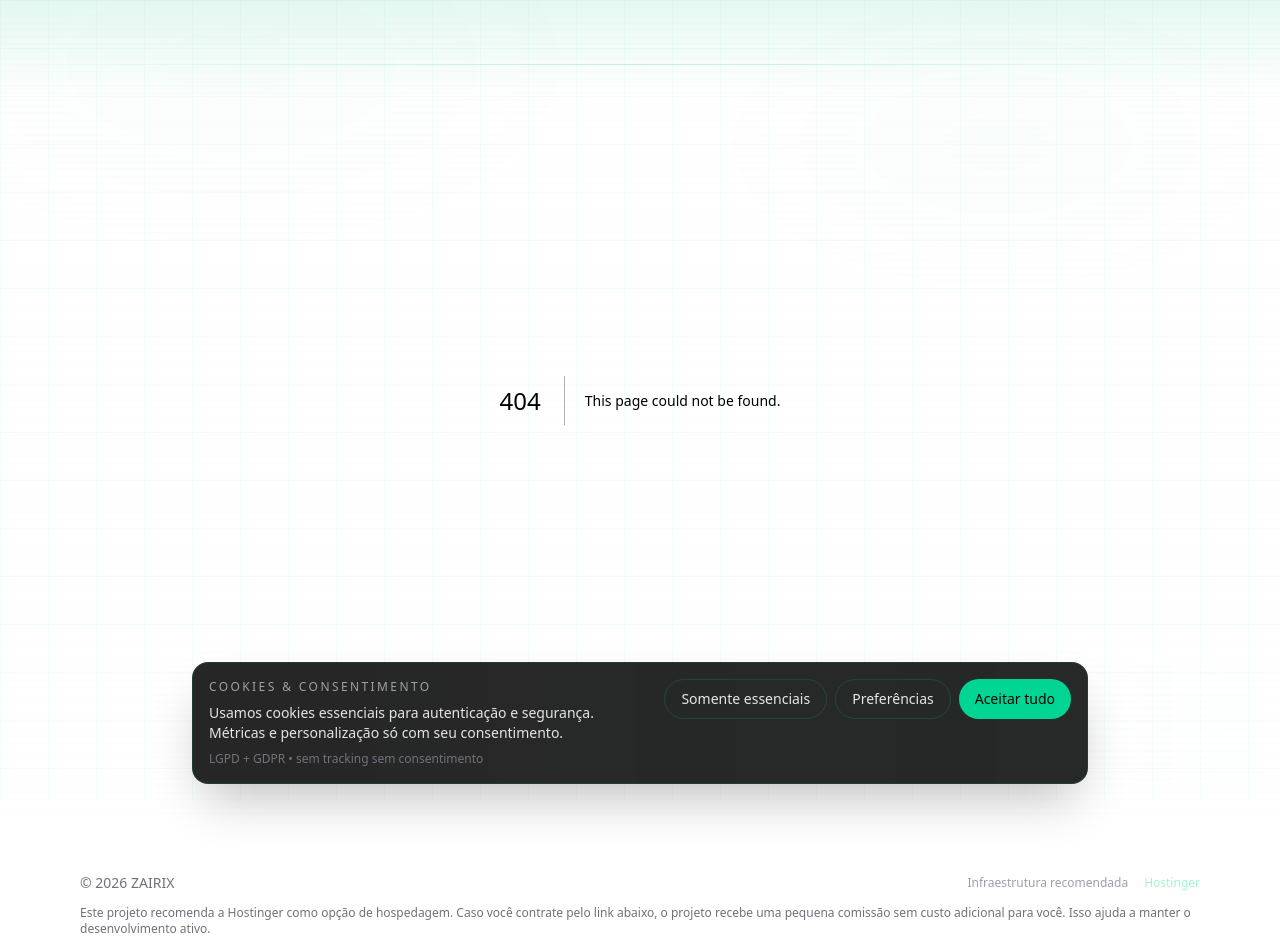
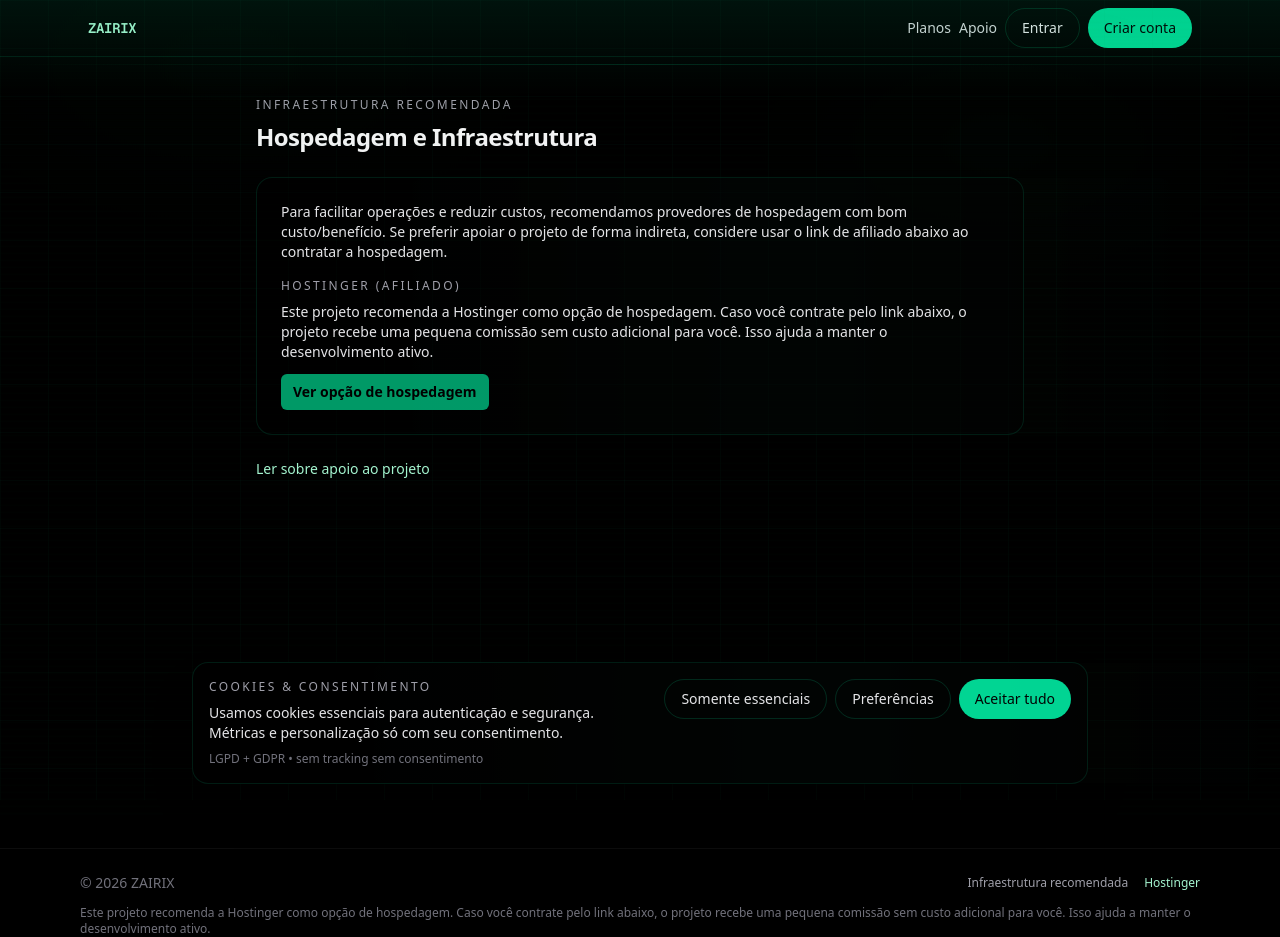
Before and after one commit to TiagoIA-UX/SignalHack, a Next.js app: page /hosting in a window 1280 px wide. Before the commit this address had no page. Built offline with nearby package versions, Linux system fonts and the light colour scheme.

Commit message:
feat(support): add /support and /hosting pages, Footer with Hostinger affiliate, centralize affiliate constant and add SUSTAINABILITY.md; update README and Privacy policy

```diff
--- /dev/null
+++ b/app/hosting/page.tsx
@@ -0,0 +1,49 @@
+import Link from "next/link";
+import { AppHeader } from "@/components/AppHeader";
+import { Container, Card } from "@/components/ui";
+import { AFFILIATE_HOSTINGER, AFFILIATE_COPY } from "@/lib/support";
+
+export default function HostingPage() {
+  return (
+    <div className="min-h-screen">
+      <AppHeader />
+      <main className="py-10">
+        <Container>
+          <div className="mx-auto max-w-3xl">
+            <div className="text-xs uppercase tracking-[0.2em] text-zinc-400">infraestrutura recomendada</div>
+            <h1 className="mt-2 text-2xl font-semibold tracking-tight">Hospedagem e Infraestrutura</h1>
+
+            <Card className="mt-6 p-6">
+              <div className="space-y-4 text-sm text-zinc-200">
+                <p>
+                  Para facilitar operações e reduzir custos, recomendamos provedores de hospedagem com bom custo/benefício.
+                  Se preferir apoiar o projeto de forma indireta, considere usar o link de afiliado abaixo ao contratar a
+                  hospedagem.
+                </p>
+
+                <div>
+                  <div className="text-xs uppercase tracking-[0.2em] text-zinc-400">Hostinger (afiliado)</div>
+                  <p className="mt-2 text-sm text-zinc-200">{AFFILIATE_COPY}</p>
+                  <Link
+                    href={AFFILIATE_HOSTINGER}
+                    className="inline-block mt-3 rounded-md bg-emerald-600 px-3 py-2 text-sm font-semibold text-black hover:bg-emerald-500"
+                    target="_blank"
+                    rel="noopener noreferrer"
+                  >
+                    Ver opção de hospedagem
+                  </Link>
+                </div>
+              </div>
+            </Card>
+
+            <div className="mt-6 text-sm text-zinc-300">
+              <Link className="text-emerald-200 hover:underline" href="/support">
+                Ler sobre apoio ao projeto
+              </Link>
+            </div>
+          </div>
+        </Container>
+      </main>
+    </div>
+  );
+}
```
